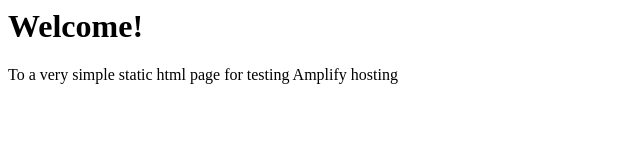
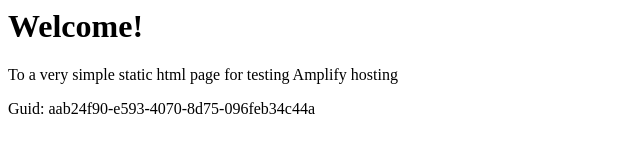
Before and after one commit to aws-aemilia-icn/Github-PR-Commit-Integration-Test-DoNotTouch-GitHubAutoBuildCanaryTest-v1-preprod-ap-northeast-2, a website: page src/index.html in a window 1280 px wide. Shown: the whole page, without its empty margins (0-640 px from the left). Drawn offline with Linux system fonts and the light colour scheme.

Commit message:
commit from integ tests

```diff
--- a/src/index.html
+++ b/src/index.html
@@ -1,3 +1,5 @@
+
+
 <html lang="en">
 
 <head>
@@ -10,6 +12,6 @@
 <body>
     <h1>Welcome!</h1>
     <p>To a very simple static html page for testing Amplify hosting</p>
-</body>
+    <p>Guid: aab24f90-e593-4070-8d75-096feb34c44a</p></body>
 
 </html>
```
